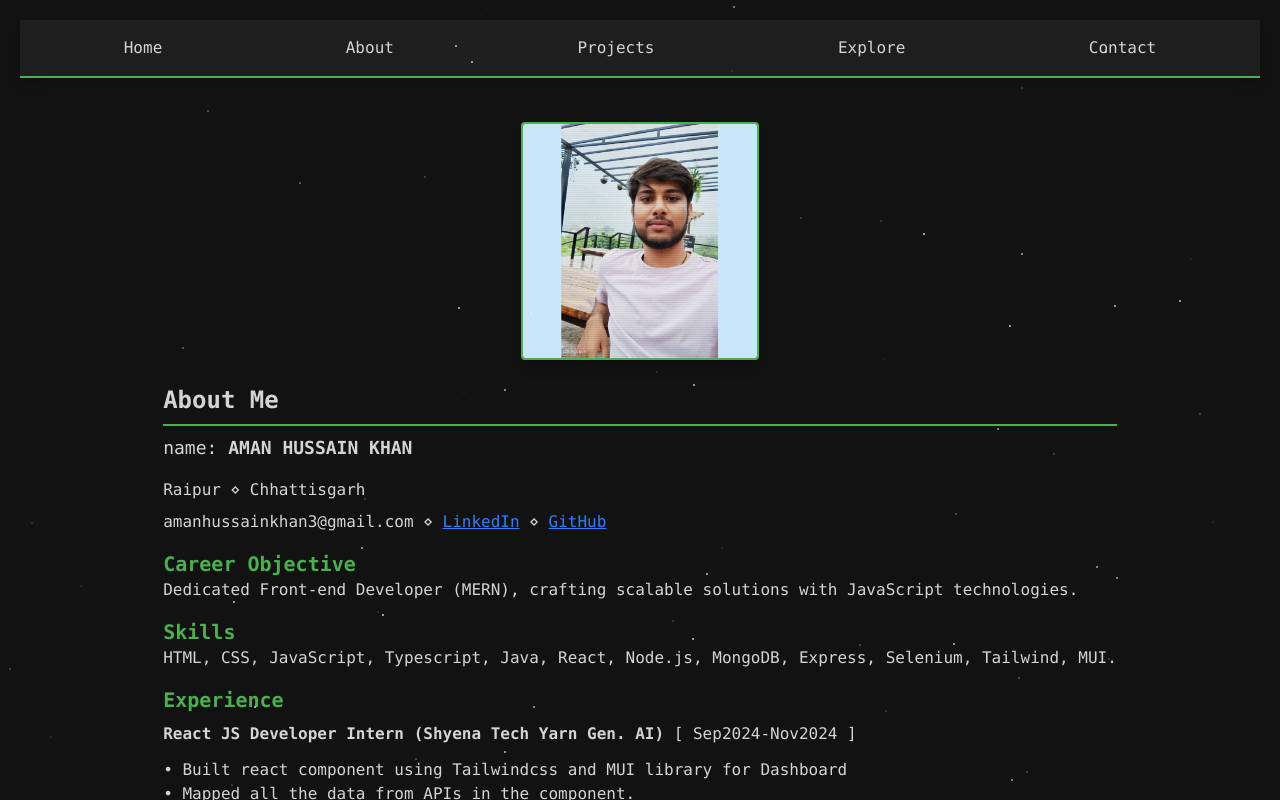
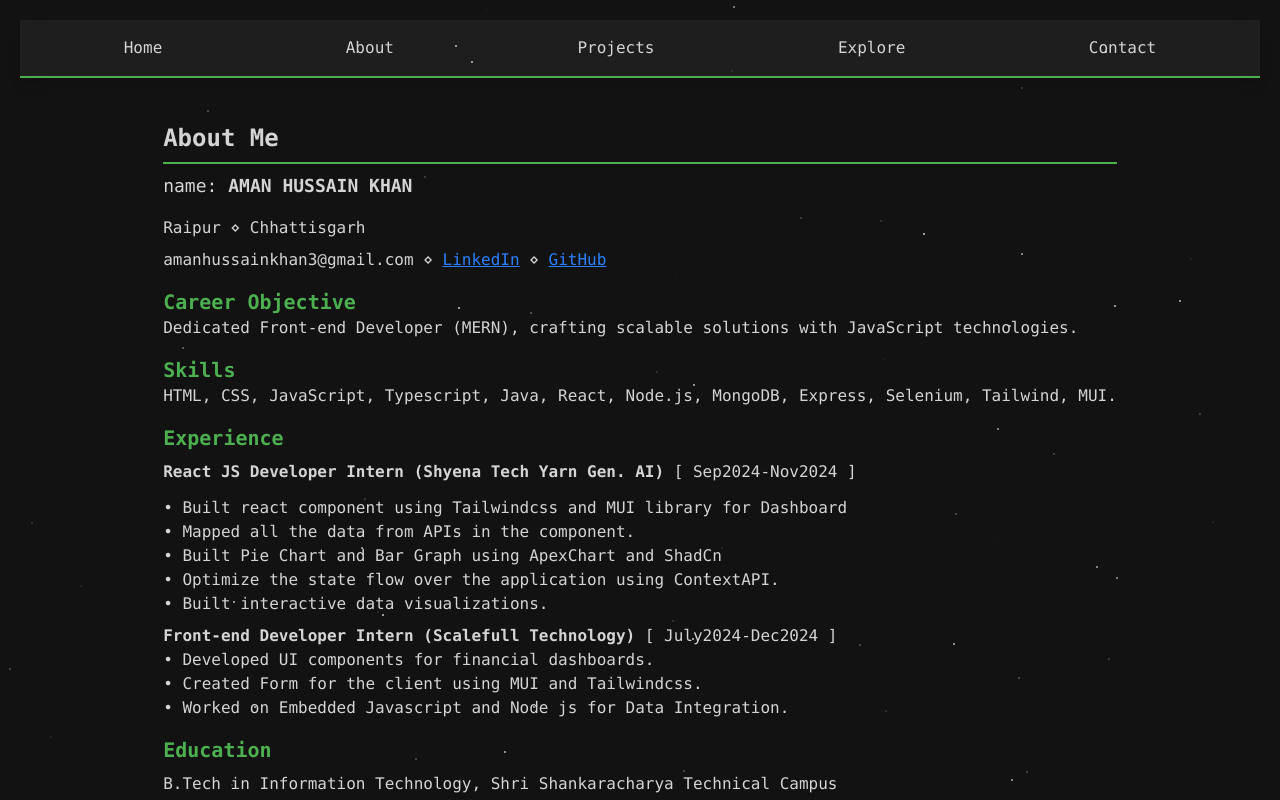
Before and after one commit to AmanHussainKhan/PORFOLIO_2025, a React (Vite) app in the folder client/: page / in a window 1280 px wide. Both pictures are taken after a click on the button "About". Shown: the top 800 px of the page. Built offline with nearby package versions, Linux system fonts and the light colour scheme.

Commit message:
photo removing

```diff
--- a/client/src/Pages/AboutPage.jsx
+++ b/client/src/Pages/AboutPage.jsx
@@ -1,6 +1,6 @@
 import React from "react";
 import { motion } from "framer-motion";
-import mypic from ".././myPic.png";
+// import mypic from ".././myPic.png";
 import resume from "/AHK.pdf";
 
 function AboutPage({setPage}) {
@@ -10,14 +10,14 @@ function AboutPage({setPage}) {
   return (
     <div>
       <div className="flex flex-col gap-6 items-center mt-6 ">
-        <motion.img
+        {/* <motion.img
           src={mypic}
           alt="Aman Hussain Khan"
           className="border-2 border-[#4CAF50] w-1/4 rounded shadow-lg"
           initial={{ opacity: 0 }}
           animate={{ opacity: 1 }}
           transition={{ duration: 1 }}
-        />
+        /> */}
         <div className="flex-1 text-left">
           <h2 className="text-2xl font-semibold border-b-2 border-[#4CAF50] pb-2">
             About Me
--- a/client/src/Pages/HomePage.jsx
+++ b/client/src/Pages/HomePage.jsx
@@ -1,6 +1,6 @@
 import React, { useState, useEffect } from "react";
 import { motion } from "framer-motion";
-import lp from "../assets/lp.jpg";
+// import lp from "../assets/lp.jpg";
 import resume from "/AHK.pdf";
 import { MdSend } from "react-icons/md";
 import axios from "axios";
@@ -78,11 +78,11 @@ export default function HomePage() {
           <div className="bg-[#1E1E1E] p-5 shadow-2xl rounded">
             <h2 className="text-3xl font-bold border-b-2 pb-2">Recent Blog</h2>
             <div className="mt-5 flex gap-4 items-center">
-              <img
+              {/* <img
                 src={lp}
                 alt="Blog"
                 className="w-32 h-32 rounded object-cover"
-              />
+              /> */}
               <div>
                 <h3 className="text-xl font-semibold">
                   Exploring the Future of Tech
```
